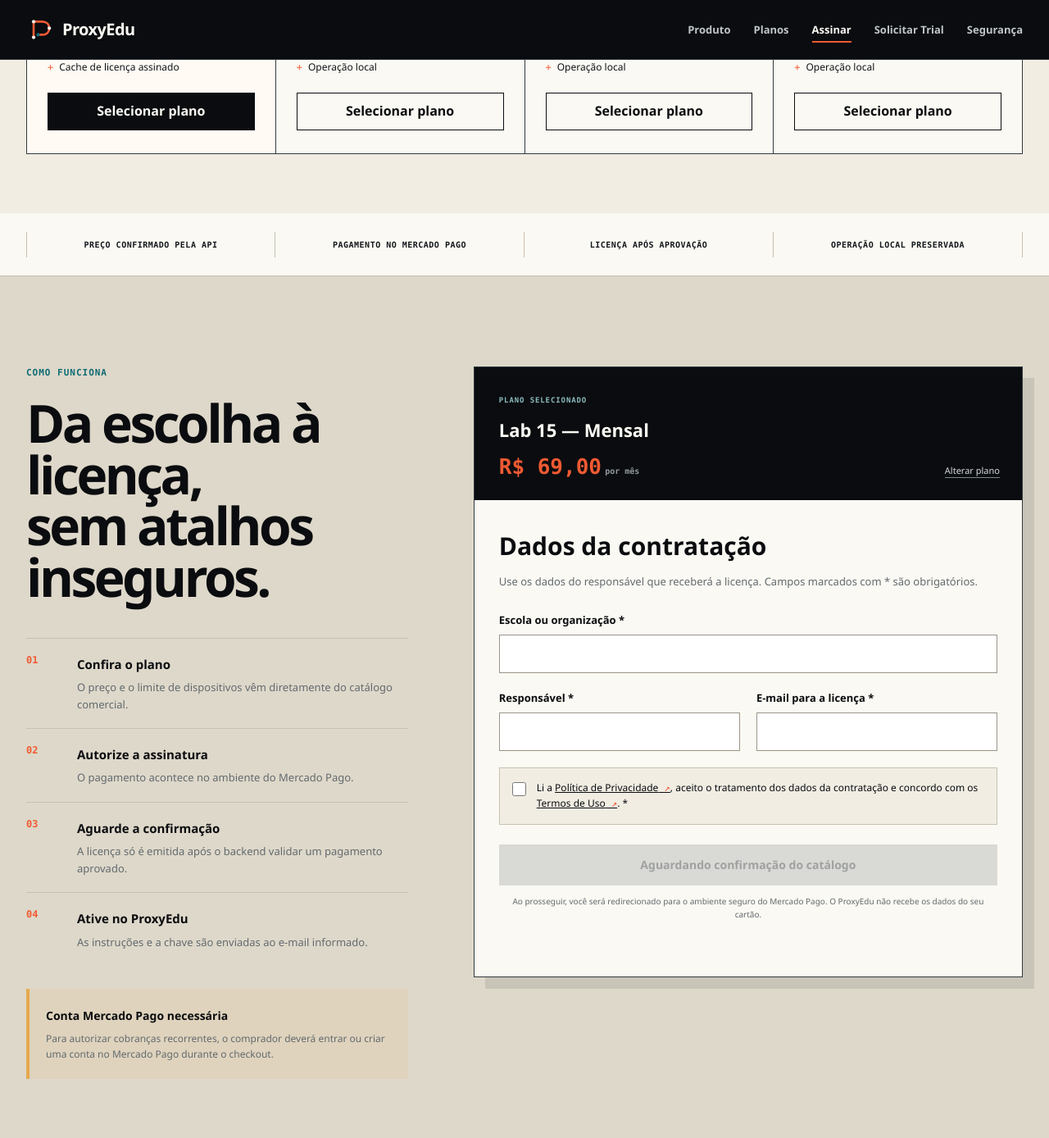
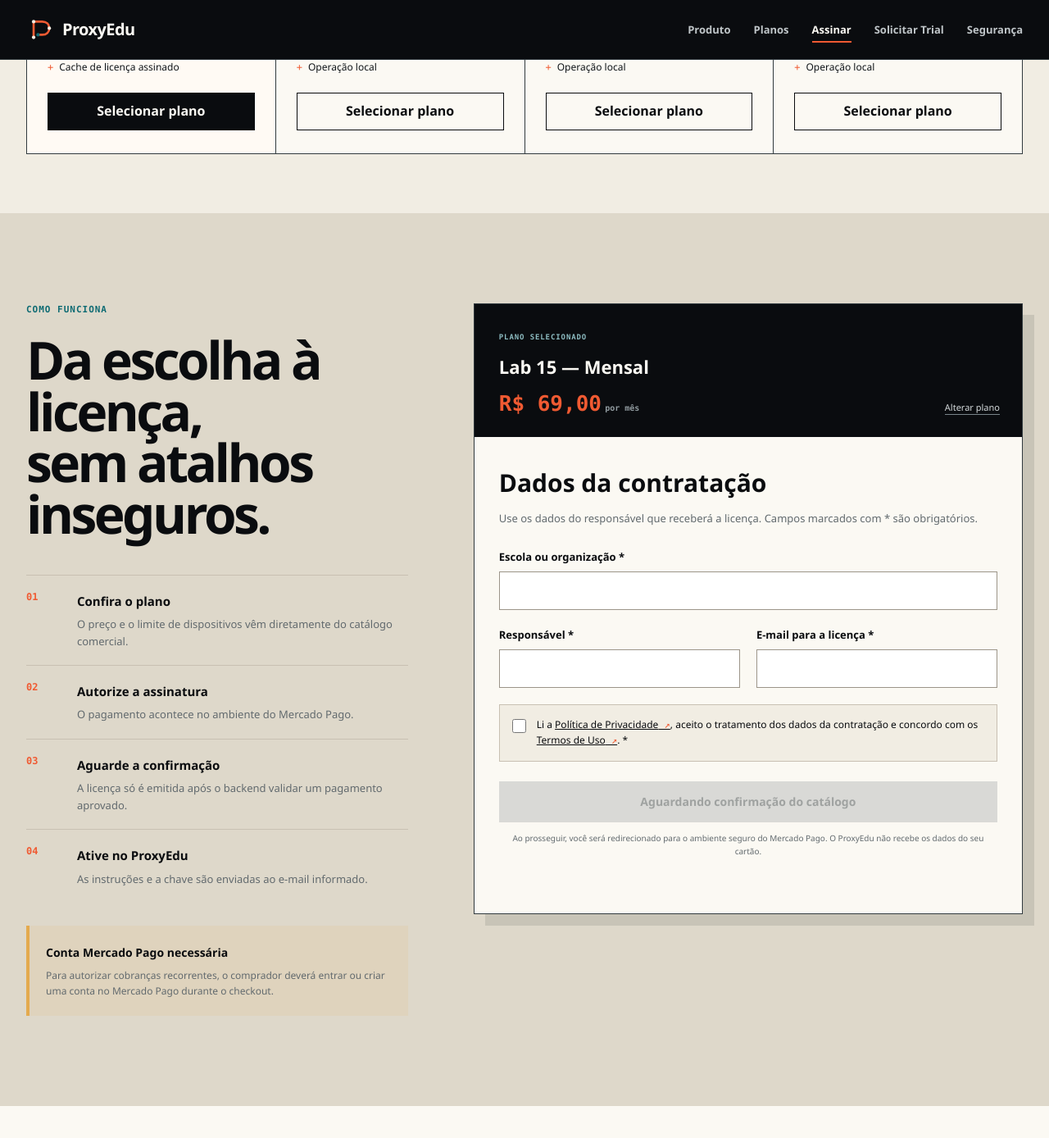
Before and after one commit to MarcosBravin/ProxyEdu, a Jekyll site: the page docs/assinar/index.html, which Jekyll copies as it is, in a window 1280 px wide and 1400 px high, scrolled down 850 px. Shown: the top 1388 px of the window at 82% size. Built offline with Jekyll 4.4.1, drawn with Linux system fonts in a browser that asks for light colours.

Commit message:
refactor(checkout): remove redundant trust strip

```diff
--- a/docs/assinar/index.html
+++ b/docs/assinar/index.html
@@ -64,15 +64,6 @@
 
         <p id="catalog-status" class="catalog-status" role="status" aria-live="polite">Carregando catálogo comercial…</p>
         <div id="commercial-plan-grid" class="commercial-plan-grid" aria-live="polite"></div>
-      </div>
-    </section>
-
-    <section class="checkout-trust-strip" aria-label="Garantias do fluxo comercial">
-      <div class="shell">
-        <span>Preço confirmado pela API</span>
-        <span>Pagamento no Mercado Pago</span>
-        <span>Licença após aprovação</span>
-        <span>Operação local preservada</span>
       </div>
     </section>
 
--- a/docs/style.css
+++ b/docs/style.css
@@ -451,10 +451,6 @@ code { padding: 2px 5px; background: var(--paper-deep); font-family: var(--mono)
 .checkout-readiness p { margin: 12px 0 22px; color: #9da7ab; font-size: 13px; }
 .readiness-state { display: flex; align-items: center; gap: 9px; padding-top: 18px; border-top: 1px solid #374248; color: #cbd0d2; font: 700 10px/1.5 var(--mono); }
 .readiness-state i { width: 9px; height: 9px; border-radius: 50%; background: #e4aa4e; box-shadow: 0 0 0 4px rgba(228,170,78,.12); }
-.checkout-trust-strip { border-bottom: 1px solid var(--line); background: var(--paper-bright); }
-.checkout-trust-strip .shell { min-height: 76px; display: grid; grid-template-columns: repeat(4, 1fr); align-items: center; }
-.checkout-trust-strip span { padding: 8px 20px; border-right: 1px solid var(--line); color: var(--ink-soft); font: 700 10px/1.5 var(--mono); text-align: center; text-transform: uppercase; letter-spacing: .05em; }
-.checkout-trust-strip span:first-child { border-left: 1px solid var(--line); }
 .commercial-plans-section { padding: 100px 0 112px; background: var(--paper); }
 .commercial-plans-section.plans-first { padding: 54px 0 72px; }
 .plans-first-heading { display: grid; grid-template-columns: minmax(0, 1.3fr) minmax(300px, .7fr); gap: 64px; align-items: center; }
@@ -531,8 +527,6 @@ code { padding: 2px 5px; background: var(--paper-deep); font-family: var(--mono)
 }
 @media (max-width: 760px) {
   .checkout-hero { padding: 65px 0 60px; }
-  .checkout-trust-strip .shell { grid-template-columns: 1fr 1fr; }
-  .checkout-trust-strip span:nth-child(3) { border-left: 1px solid var(--line); }
   .commercial-plans-section, .checkout-form-section, .checkout-faq { padding: 70px 0; }
   .commercial-plans-section.plans-first { padding: 44px 0 60px; }
   .plans-toolbar { align-items: stretch; flex-direction: column; gap: 18px; margin-top: 34px; }
@@ -541,8 +535,7 @@ code { padding: 2px 5px; background: var(--paper-deep); font-family: var(--mono)
 @media (max-width: 560px) {
   .checkout-hero h1, .plans-first-heading h1 { font-size: 46px; }
   .checkout-readiness { padding: 22px; box-shadow: 7px 7px 0 rgba(240,90,50,.12); }
-  .checkout-trust-strip .shell, .commercial-plan-grid { grid-template-columns: 1fr; }
-  .checkout-trust-strip span, .checkout-trust-strip span:nth-child(3) { border-right: 1px solid var(--line); border-bottom: 1px solid var(--line); border-left: 1px solid var(--line); }
+  .commercial-plan-grid { grid-template-columns: 1fr; }
   .billing-switch { width: 100%; }
   .plans-toolbar .billing-switch { flex: auto; }
   .billing-switch button { min-width: 0; }
```
